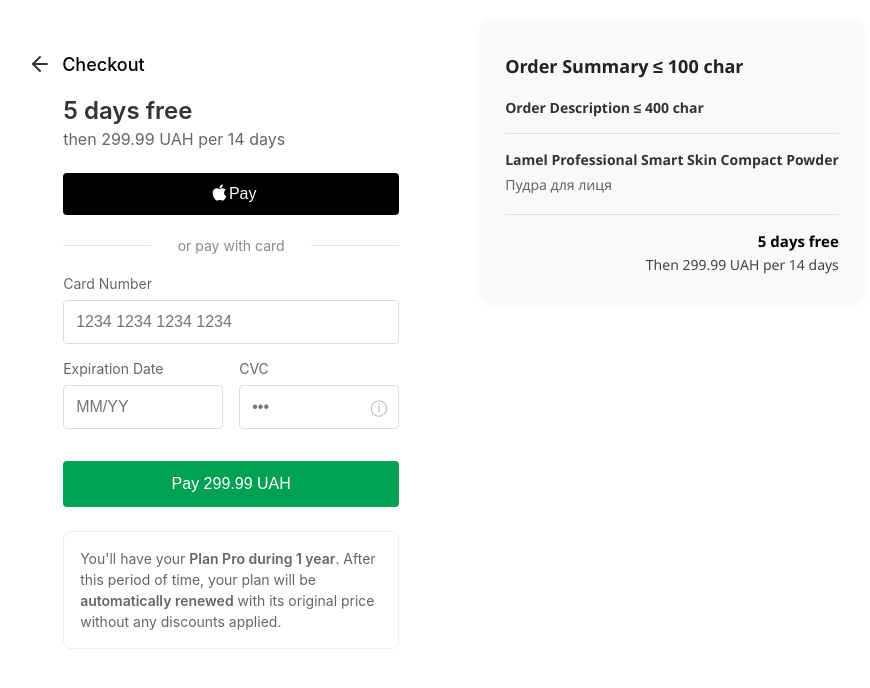
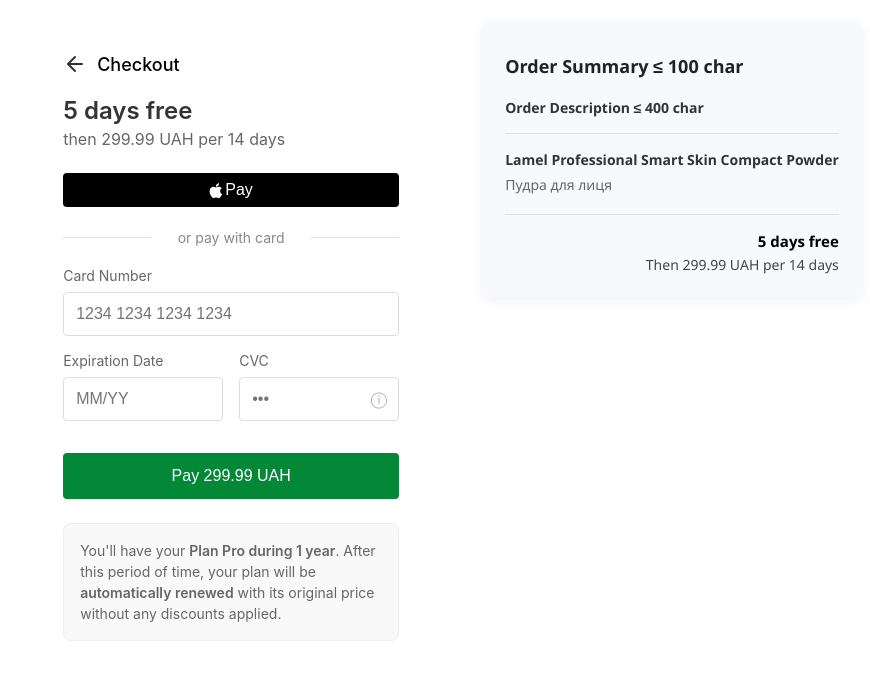
Before and after one commit to sinchuktaras/Payment_page, a React (Create React App) app: page / in a window 1280 px wide. Shown: the top 688 px of the page, without its empty margins (198-1068 px from the left). Built offline with nearby package versions, Linux system fonts and the light colour scheme.

Commit message:
Button animation and Apple logo fix

```diff
--- a/public/index.html
+++ b/public/index.html
@@ -3,6 +3,7 @@
   <head>
     <meta charset="utf-8" />
     <link rel="icon" href="%PUBLIC_URL%/favicon.ico" />
+    <link rel="stylesheet" href="https://cdnjs.cloudflare.com/ajax/libs/font-awesome/6.4.0/css/all.min.css">
     <meta name="viewport" content="width=device-width, initial-scale=1" />
     <meta name="theme-color" content="#000000" />
     <meta
--- a/src/Components/PaymentForm.css
+++ b/src/Components/PaymentForm.css
@@ -16,7 +16,6 @@
   color: #333;
   margin-right: 10px;
   cursor: pointer;
-  margin-left: -35px;
 }
 
 .checkout-header h2 {
@@ -41,32 +40,6 @@
   font-size: 16px;
   color: #666;
   margin: 0;
-}
-
-.apple-pay {
-  display: flex;
-  align-items: center;
-  justify-content: center;
-  gap: 6px;
-  background-color: #000;
-  color: white;
-  border: none;
-  border-radius: 4px;
-  padding: 12px 24px;
-  font-size: 16px;
-  font-weight: 500;
-  cursor: pointer;
-  width: 100%;
-  margin: 20px 0;
-  position: relative;
-  box-sizing: border-box;
-}
-
-.apple-logo {
-  position: relative;
-  top: -1.5px;
-  right: -5px;
-  display: inline-block;
 }
 
 .divider {
@@ -151,28 +124,52 @@
   font-size: 16px;
 }
 
+/* Pay button states */
 .pay-btn {
   width: 100%;
   padding: 14px;
   margin-top: 16px;
-  background-color: #00a152;
+  background-color: hsl(144, 97%, 27%); /* Default state */
   color: white;
   font-weight: 500;
   font-size: 16px;
   border: none;
   border-radius: 4px;
   cursor: pointer;
-  transition: background 0.3s ease;
   box-sizing: border-box;
+  transition: background-color 0.2s ease, transform 0.1s ease;
+  position: relative;
 }
 
 .pay-btn:hover {
-  background-color: #008f49;
+  background-color: hsl(144, 97%, 31%); /* Hover state with increased lightness */
+  transform: translateY(2px); /* Y offset 2px */
+}
+
+.pay-btn:active {
+  background-color: hsl(144, 97%, 27%); /* Pressed state */
 }
 
 .pay-btn:disabled {
-  background-color: #ccc;
+  background-color: hsl(144, 97%, 27%); /* Processing state */
   cursor: not-allowed;
+}
+
+/* Spinner animation for processing state */
+.spinner {
+  display: inline-block;
+  width: 18px;
+  height: 18px;
+  border: 2px solid rgba(255,255,255,0.3);
+  border-radius: 50%;
+  border-top-color: white;
+  animation: spin 1s ease-in-out infinite;
+  margin-right: 8px;
+  vertical-align: middle;
+}
+
+@keyframes spin {
+  to { transform: rotate(360deg); }
 }
 
 .message {
@@ -185,9 +182,16 @@
 .info-box {
   margin-top: 24px;
   padding: 16px;
-  background-color: #ffffff;
+  background-color: #f9f9f9;
   border-radius: 8px;
   border: 1px solid #eee;
+}
+
+.info {
+  margin: 0;
+  font-size: 14px;
+  color: #666;
+  line-height: 1.5;
 }
 
 .error {
@@ -204,9 +208,22 @@
   font-weight: 600;
 }
 
-.info {
-  margin: 0;
-  font-size: 14px;
-  color: #666;
-  line-height: 1.5;
+.apple-pay {
+  background-color: black;
+  color: white;
+  border: none;
+  border-radius: 4px;
+  padding: 8px 16px;
+  font-size: 16px;
+  display: flex;
+  align-items: center;
+  justify-content: center;
+  gap: 3px;
+  cursor: pointer;
+  width: 100%;
+  margin-bottom: 16px;
 }
+
+.apple-pay i {
+  font-size: 17px;
+}
--- a/src/Components/PaymentForm.jsx
+++ b/src/Components/PaymentForm.jsx
@@ -128,10 +128,7 @@
       </div>
 
       <button className="apple-pay">
-        <svg className="apple-logo" viewBox="0 0 170 170" width="17" height="17">
-            <path d="M150.37 130.25c-2.45 5.66-5.35 10.87-8.71 15.66-4.58 6.53-8.33 11.05-11.22 13.56-4.48 4.12-9.28 6.23-14.42 6.35-3.69 0-8.14-1.05-13.32-3.18-5.197-2.12-9.973-3.17-14.34-3.17-4.58 0-9.492 1.05-14.746 3.17-5.262 2.13-9.501 3.24-12.742 3.35-4.929.21-9.842-1.96-14.746-6.52-3.13-2.73-7.045-7.41-11.735-14.04-5.032-7.08-9.169-15.29-12.41-24.65-3.471-10.11-5.211-19.9-5.211-29.378 0-10.857 2.346-20.221 7.045-28.068 3.693-6.303 8.606-11.275 14.755-14.925s12.793-5.51 19.948-5.629c3.915 0 9.049 1.211 15.429 3.591 6.362 2.388 10.447 3.599 12.238 3.599 1.339 0 5.877-1.416 13.57-4.239 7.275-2.618 13.415-3.702 18.445-3.275 13.63 1.1 23.87 6.473 30.68 16.153-12.19 7.386-18.22 17.731-18.1 31.002.11 10.337 3.86 18.939 11.23 25.769 3.34 3.17 7.07 5.62 11.22 7.36-.9 2.61-1.85 5.11-2.86 7.51zM119.11 7.24c0 8.102-2.96 15.667-8.86 22.669-7.12 8.324-15.732 13.134-25.071 12.375a25.222 25.222 0 0 1-.188-3.07c0-7.778 3.386-16.102 9.399-22.908 3.002-3.446 6.82-6.311 11.45-8.597 4.62-2.252 8.99-3.497 13.1-3.71.12 1.083.17 2.166.17 3.24z"
-            fill="white"/>
-        </svg>
+        <i className="fab fa-apple"></i>
         <span>Pay</span>
       </button>
 
@@ -183,7 +180,14 @@
         </div>
 
         <button className="pay-btn" type="submit" disabled={isProcessing}>
-          {isProcessing ? "Processing..." : "Pay 299.99 UAH"}
+          {isProcessing ? (
+            <>
+              <span className="spinner"></span>
+              Processing payment
+            </>
+          ) : (
+            "Pay 299.99 UAH"
+          )}
         </button>
       </form>
 
```
Also changed, not shown: src/i18next/en.json (added, +19 -0 lines), src/i18next/i18n.js (added, +52 -0 lines), src/i18next/ua.json (added, +19 -0 lines).
